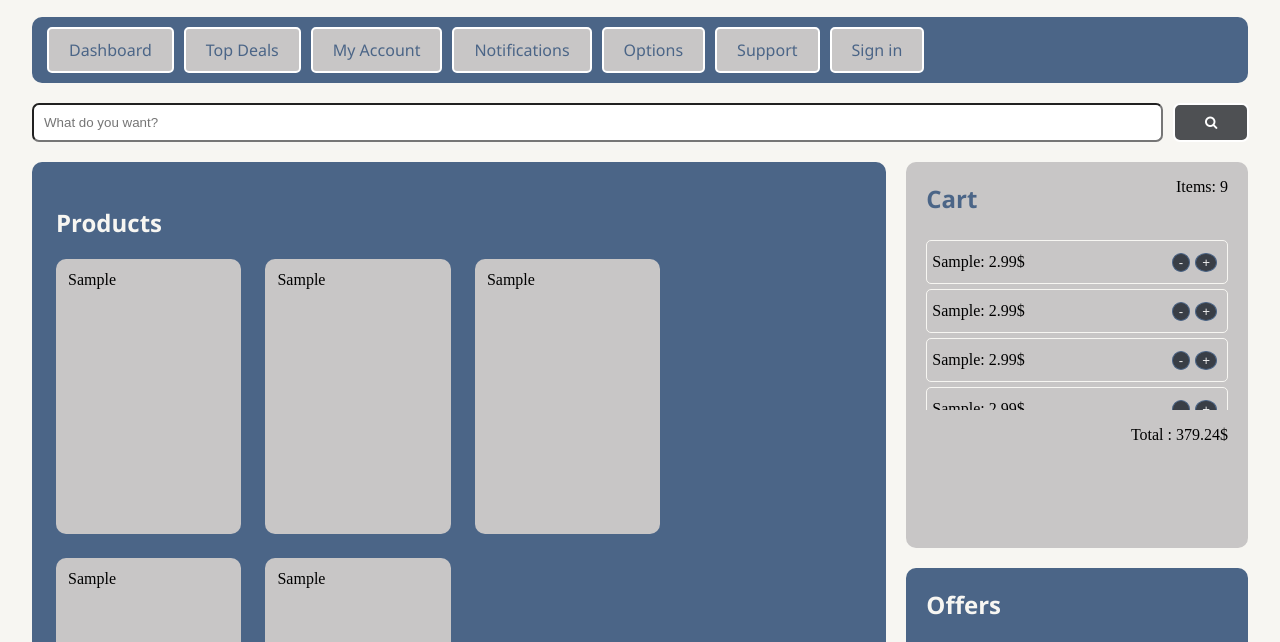
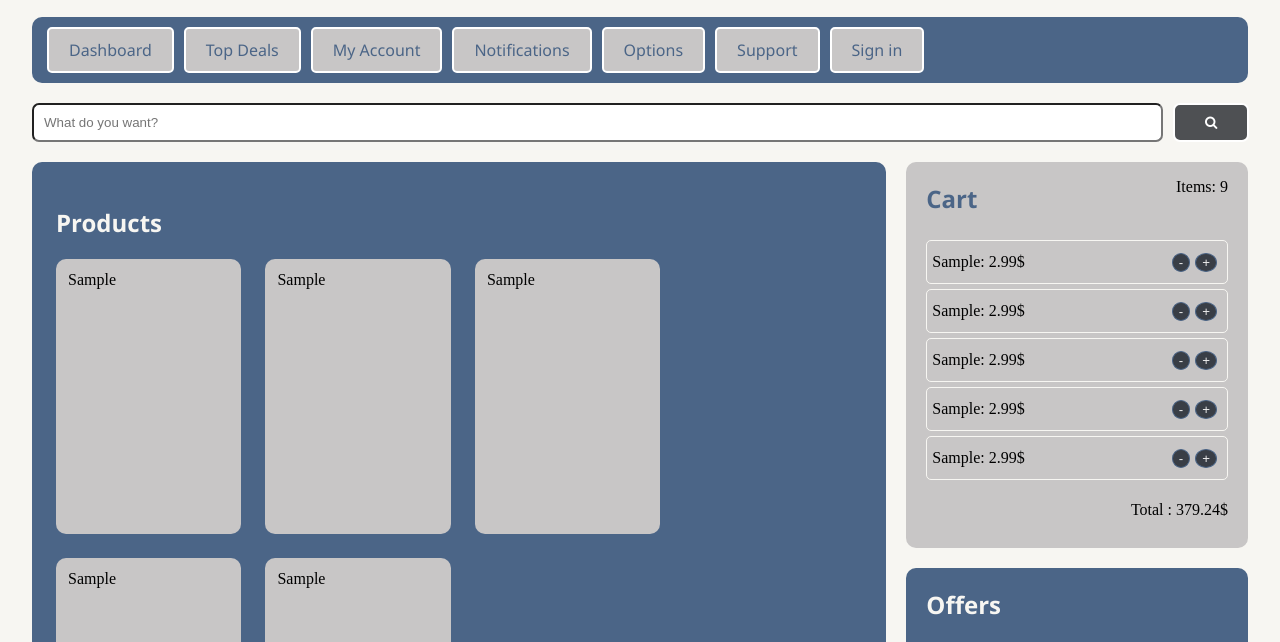
Before and after one commit to flahi/DBMS-P1, a plain HTML site: page index.html in a window 1280 px wide. Shown: the part 134-776 px from the top of the page. Drawn offline with Linux system fonts and the light colour scheme; a script that the page names is missing.

Commit message:
updation

```diff
--- a/styles.css
+++ b/styles.css
@@ -171,7 +171,7 @@ body{
 
 .items {
     overflow-y: scroll;
-    height: 175px;
+    height: 250px;
 }
 
 .cart .item {
```
